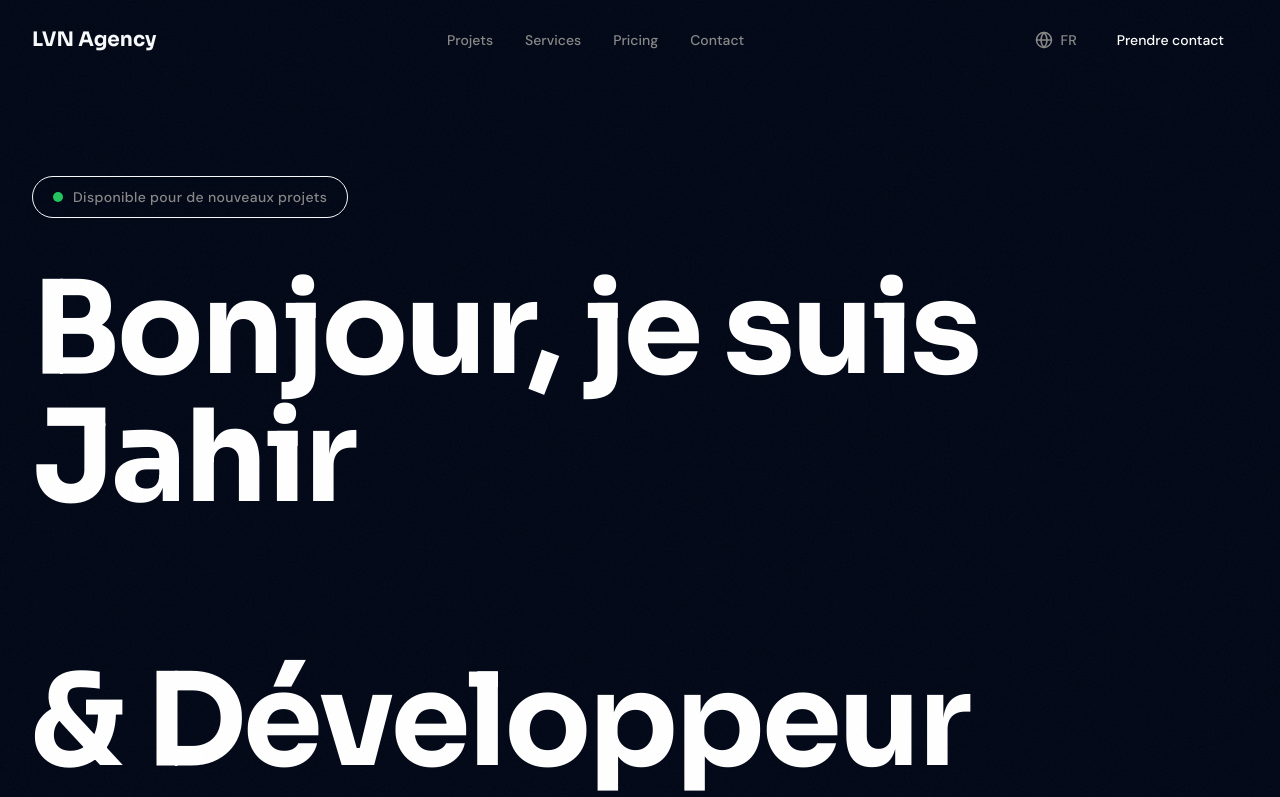
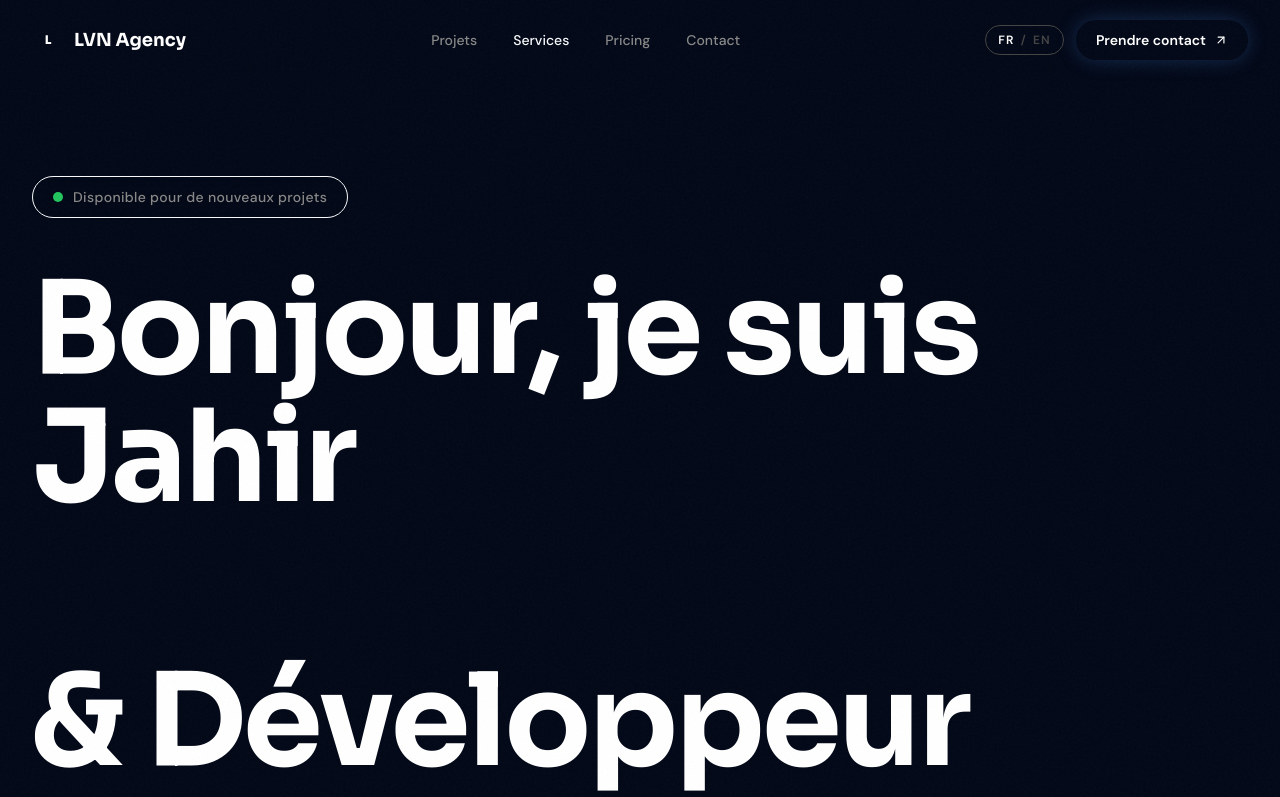
Before and after one commit to jahirlpro-fr/PORTFOLIO_LVN, a Next.js app: page / in a window 1280 px wide. Shown: the top 797 px of the page. Built offline with nearby package versions, Linux system fonts and the light colour scheme.

Commit message:
Edit /src/components/Navbar.tsx

```diff
--- a/src/components/Navbar.tsx
+++ b/src/components/Navbar.tsx
@@ -1,133 +1,264 @@
 "use client";
 
-import { useState, useEffect } from "react";
+import { useState, useEffect, useCallback } from "react";
 import Link from "next/link";
 import { useLanguage } from "@/contexts/LanguageContext";
-import { Menu, X, Globe } from "lucide-react";
-import { motion, AnimatePresence } from "framer-motion";
+import { Menu, X, ArrowUpRight } from "lucide-react";
+import { motion, AnimatePresence, useScroll, useSpring } from "framer-motion";
 
 export function Navbar() {
     const { language, setLanguage, t } = useLanguage();
     const [isScrolled, setIsScrolled] = useState(false);
     const [isMobileMenuOpen, setIsMobileMenuOpen] = useState(false);
+    const [activeSection, setActiveSection] = useState("");
 
+    // Scroll progress bar at top
+    const { scrollYProgress } = useScroll();
+    const scaleX = useSpring(scrollYProgress, { stiffness: 100, damping: 30 });
+
+    // Detect scroll for navbar background
     useEffect(() => {
-    const handleScroll = () => {
-      setIsScrolled(window.scrollY > 20);
-    };
-    window.addEventListener("scroll", handleScroll);
+        const handleScroll = () => setIsScrolled(window.scrollY > 30);
+        window.addEventListener("scroll", handleScroll, { passive: true });
         return () => window.removeEventListener("scroll", handleScroll);
     }, []);
 
+    // Active section detection via IntersectionObserver
+    useEffect(() => {
+        const sectionIds = ["projects", "services", "pricing", "contact"];
+        const observers: IntersectionObserver[] = [];
+
+        sectionIds.forEach((id) => {
+            const el = document.getElementById(id);
+            if (!el) return;
+            const observer = new IntersectionObserver(
+                ([entry]) => {
+                    if (entry.isIntersecting) setActiveSection(id);
+                },
+                { threshold: 0.3 }
+            );
+            observer.observe(el);
+            observers.push(observer);
+        });
+
+        return () => observers.forEach((o) => o.disconnect());
+    }, []);
+
+    // Lock body scroll when mobile menu open
+    useEffect(() => {
+        document.body.style.overflow = isMobileMenuOpen ? "hidden" : "";
+        return () => { document.body.style.overflow = ""; };
+    }, [isMobileMenuOpen]);
+
+    const toggleLanguage = useCallback(() => {
+        setLanguage(language === "fr" ? "en" : "fr");
+    }, [language, setLanguage]);
+
     const navLinks = [
-    { href: "#projects", label: t("nav.projects") },
-    { href: "#services", label: t("nav.services") },
-    { href: "#pricing", label: t("nav.pricing") },
-    { href: "#contact", label: t("nav.contact") },
+        { href: "#projects", label: t("nav.projects"), id: "projects" },
+        { href: "#services", label: t("nav.services"), id: "services" },
+        { href: "#pricing", label: t("nav.pricing"), id: "pricing" },
+        { href: "#contact", label: t("nav.contact"), id: "contact" },
     ];
-
-  const toggleLanguage = () => {
-    setLanguage(language === "fr" ? "en" : "fr");
-  };
 
     return (
         <>
+            {/* ── SCROLL PROGRESS BAR ── */}
+            <motion.div
+                className="fixed top-0 left-0 right-0 h-[2px] bg-accent z-[60] origin-left"
+                style={{ scaleX }}
+            />
+
+            {/* ── NAVBAR ── */}
             <motion.nav
-        initial={{ y: -100 }}
-        animate={{ y: 0 }}
-        className={`fixed top-0 left-0 right-0 z-50 transition-all duration-300 ${
-          isScrolled ? "bg-bg/80 backdrop-blur-xl border-b border-border" : "bg-transparent"
+                initial={{ y: -80, opacity: 0 }}
+                animate={{ y: 0, opacity: 1 }}
+                transition={{ duration: 0.7, ease: [0.22, 1, 0.36, 1] }}
+                className={`fixed top-0 left-0 right-0 z-50 transition-all duration-500 ${isScrolled
+                        ? "bg-bg/85 backdrop-blur-2xl border-b border-border shadow-[0_4px_30px_rgba(0,0,0,0.4)]"
+                        : "bg-transparent"
                     }`}
             >
                 <div className="max-w-7xl mx-auto px-6 lg:px-8">
                     <div className="flex items-center justify-between h-20">
-            <Link href="/" className="font-display text-xl font-bold text-accent">
+
+                        {/* ── LOGO ── */}
+                        <Link href="/" className="group flex items-center gap-2.5">
+                            <div className="relative w-8 h-8 flex items-center justify-center">
+                                <div className="absolute inset-0 bg-accent/20 rounded-lg group-hover:bg-accent/30 transition-colors duration-300" />
+                                <div className="absolute inset-[3px] bg-accent rounded-md group-hover:scale-110 transition-transform duration-300" />
+                                <span className="relative text-white font-display font-black text-xs z-10">L</span>
+                            </div>
+                            <span className="font-display text-lg font-bold text-text-primary group-hover:text-accent transition-colors duration-300">
                                 LVN Agency
+                            </span>
                         </Link>
 
-            <div className="hidden md:flex items-center gap-8">
-              {navLinks.map((link) => (
+                        {/* ── DESKTOP NAV LINKS ── */}
+                        <div className="hidden md:flex items-center gap-1">
+                            {navLinks.map((link) => {
+                                const isActive = activeSection === link.id;
+                                return (
                                     <a
                                         key={link.href}
                                         href={link.href}
-                  className="text-text-secondary hover:text-text-primary transition-colors text-sm font-medium"
+                                        className="relative px-4 py-2 text-sm font-medium transition-colors duration-200 group"
+                                    >
+                                        {/* Active / hover background pill */}
+                                        <span
+                                            className={`absolute inset-0 rounded-full transition-all duration-300 ${isActive
+                                                    ? "bg-accent/10"
+                                                    : "bg-transparent group-hover:bg-surface"
+                                                }`}
+                                        />
+                                        {/* Text */}
+                                        <span
+                                            className={`relative transition-colors duration-200 ${isActive ? "text-accent" : "text-text-secondary group-hover:text-text-primary"
+                                                }`}
                                         >
                                             {link.label}
+                                        </span>
+                                        {/* Active dot indicator */}
+                                        {isActive && (
+                                            <motion.span
+                                                layoutId="nav-active-dot"
+                                                className="absolute bottom-1 left-1/2 -translate-x-1/2 w-1 h-1 bg-accent rounded-full"
+                                            />
+                                        )}
                                     </a>
-              ))}
+                                );
+                            })}
                         </div>
 
-            <div className="hidden md:flex items-center gap-4">
+                        {/* ── DESKTOP RIGHT ACTIONS ── */}
+                        <div className="hidden md:flex items-center gap-3">
+                            {/* Language toggle */}
                             <button
                                 onClick={toggleLanguage}
-                className="flex items-center gap-2 text-text-secondary hover:text-text-primary transition-colors"
+                                className="relative flex items-center gap-1.5 px-3 py-1.5 rounded-full border border-border text-text-muted hover:text-text-primary hover:border-accent/40 transition-all duration-300 text-xs font-semibold tracking-widest uppercase"
                                 aria-label="Toggle language"
                             >
-                <Globe size={18} />
-                <span className="text-sm font-medium">{language.toUpperCase()}</span>
+                                <span className={language === "fr" ? "text-text-primary" : "text-text-muted"}>FR</span>
+                                <span className="text-text-muted">/</span>
+                                <span className={language === "en" ? "text-text-primary" : "text-text-muted"}>EN</span>
                             </button>
+
+                            {/* CTA button */}
                             <a
                                 href="#contact"
-                className="bg-accent text-white px-6 py-2.5 rounded-full text-sm font-medium hover:bg-accent/90 transition-colors"
+                                className="group relative inline-flex items-center gap-2 bg-accent text-white
+                           px-5 py-2.5 rounded-full text-sm font-semibold
+                           hover:bg-accent/90 transition-all duration-300
+                           shadow-[0_0_20px_rgba(79,142,247,0.25)]
+                           hover:shadow-[0_0_35px_rgba(79,142,247,0.45)]
+                           hover:scale-105"
                             >
                                 {t("nav.cta")}
+                                <ArrowUpRight
+                                    size={14}
+                                    className="group-hover:translate-x-0.5 group-hover:-translate-y-0.5 transition-transform duration-300"
+                                />
                             </a>
                         </div>
 
+                        {/* ── MOBILE HAMBURGER ── */}
                         <button
                             onClick={() => setIsMobileMenuOpen(!isMobileMenuOpen)}
-              className="md:hidden text-text-primary"
+                            className="md:hidden relative w-10 h-10 flex items-center justify-center rounded-full border border-border hover:border-accent/40 hover:bg-surface transition-all duration-300"
                             aria-label="Toggle menu"
                         >
-              {isMobileMenuOpen ? <X size={24} /> : <Menu size={24} />}
+                            <AnimatePresence mode="wait">
+                                {isMobileMenuOpen ? (
+                                    <motion.div
+                                        key="close"
+                                        initial={{ rotate: -90, opacity: 0 }}
+                                        animate={{ rotate: 0, opacity: 1 }}
+                                        exit={{ rotate: 90, opacity: 0 }}
+                                        transition={{ duration: 0.2 }}
+                                    >
+                                        <X size={18} className="text-text-primary" />
+                                    </motion.div>
+                                ) : (
+                                    <motion.div
+                                        key="open"
+                                        initial={{ rotate: 90, opacity: 0 }}
+                                        animate={{ rotate: 0, opacity: 1 }}
+                                        exit={{ rotate: -90, opacity: 0 }}
+                                        transition={{ duration: 0.2 }}
+                                    >
+                                        <Menu size={18} className="text-text-primary" />
+                                    </motion.div>
+                                )}
+                            </AnimatePresence>
                         </button>
+
                     </div>
                 </div>
             </motion.nav>
 
+            {/* ── MOBILE MENU OVERLAY ── */}
             <AnimatePresence>
                 {isMobileMenuOpen && (
                     <motion.div
-            initial={{ opacity: 0 }}
-            animate={{ opacity: 1 }}
-            exit={{ opacity: 0 }}
-            className="fixed inset-0 z-40 bg-bg/95 backdrop-blur-xl md:hidden"
+                        initial={{ opacity: 0, clipPath: "circle(0% at calc(100% - 52px) 40px)" }}
+                        animate={{ opacity: 1, clipPath: "circle(150% at calc(100% - 52px) 40px)" }}
+                        exit={{ opacity: 0, clipPath: "circle(0% at calc(100% - 52px) 40px)" }}
+                        transition={{ duration: 0.5, ease: [0.22, 1, 0.36, 1] }}
+                        className="fixed inset-0 z-40 bg-bg/98 backdrop-blur-2xl md:hidden flex flex-col"
                     >
-            <div className="flex flex-col items-center justify-center h-full gap-8">
+                        {/* Top bar */}
+                        <div className="flex items-center justify-between px-6 h-20 border-b border-border">
+                            <span className="font-display text-lg font-bold text-text-primary">LVN Agency</span>
+                        </div>
+
+                        {/* Nav links */}
+                        <div className="flex flex-col justify-center flex-1 px-8 gap-2">
                             {navLinks.map((link, index) => (
                                 <motion.a
                                     key={link.href}
                                     href={link.href}
+                                    initial={{ opacity: 0, x: -30 }}
+                                    animate={{ opacity: 1, x: 0 }}
+                                    transition={{ delay: 0.1 + index * 0.08, duration: 0.5, ease: [0.22, 1, 0.36, 1] }}
+                                    onClick={() => setIsMobileMenuOpen(false)}
+                                    className="group flex items-center justify-between py-5 border-b border-border/50 last:border-0"
+                                >
+                                    <span className="font-display text-3xl font-bold text-text-primary group-hover:text-accent transition-colors duration-300">
+                                        {link.label}
+                                    </span>
+                                    <ArrowUpRight
+                                        size={20}
+                                        className="text-text-muted group-hover:text-accent group-hover:translate-x-1 group-hover:-translate-y-1 transition-all duration-300"
+                                    />
+                                </motion.a>
+                            ))}
+                        </div>
+
+                        {/* Bottom actions */}
+                        <motion.div
                             initial={{ opacity: 0, y: 20 }}
                             animate={{ opacity: 1, y: 0 }}
-                  transition={{ delay: index * 0.1 }}
-                  onClick={() => setIsMobileMenuOpen(false)}
-                  className="text-2xl font-display font-semibold text-text-primary hover:text-accent transition-colors"
+                            transition={{ delay: 0.45, duration: 0.5 }}
+                            className="px-8 pb-12 flex items-center justify-between"
                         >
-                  {link.label}
-                </motion.a>
-              ))}
-              <motion.button
-                initial={{ opacity: 0, y: 20 }}
-                animate={{ opacity: 1, y: 0 }}
-                transition={{ delay: 0.4 }}
+                            <button
                                 onClick={toggleLanguage}
-                className="flex items-center gap-2 text-text-secondary hover:text-accent transition-colors text-lg"
+                                className="flex items-center gap-2 px-4 py-2 rounded-full border border-border text-text-secondary hover:text-accent hover:border-accent/40 transition-all duration-300 text-sm font-semibold tracking-widest uppercase"
                             >
-                <Globe size={20} />
-                <span className="font-medium">{language === "fr" ? "EN" : "FR"}</span>
-              </motion.button>
-              <motion.a
-                initial={{ opacity: 0, y: 20 }}
-                animate={{ opacity: 1, y: 0 }}
-                transition={{ delay: 0.5 }}
+                                <span className={language === "fr" ? "text-text-primary" : "text-text-muted"}>FR</span>
+                                <span>/</span>
+                                <span className={language === "en" ? "text-text-primary" : "text-text-muted"}>EN</span>
+                            </button>
+
+                            <a
                                 href="#contact"
                                 onClick={() => setIsMobileMenuOpen(false)}
-                className="bg-accent text-white px-8 py-3 rounded-full text-lg font-medium hover:bg-accent/90 transition-colors"
+                                className="inline-flex items-center gap-2 bg-accent text-white px-6 py-3 rounded-full text-sm font-semibold hover:bg-accent/90 transition-all shadow-[0_0_25px_rgba(79,142,247,0.3)]"
                             >
                                 {t("nav.cta")}
-              </motion.a>
-            </div>
+                                <ArrowUpRight size={14} />
+                            </a>
+                        </motion.div>
                     </motion.div>
                 )}
             </AnimatePresence>
```
Lines whose indentation alone changed are shown as unchanged.
